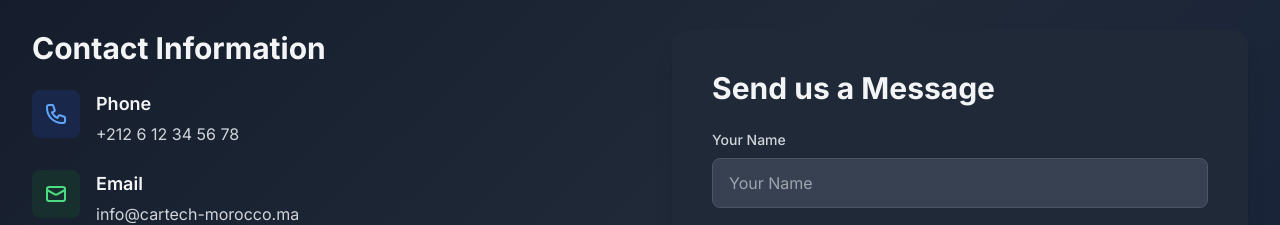
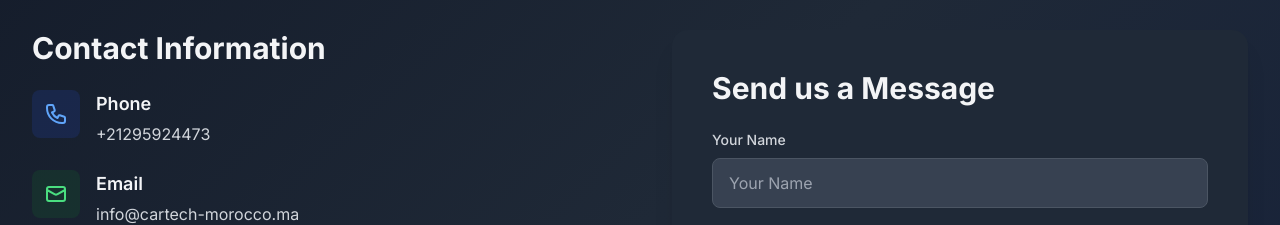
Before and after one commit to ismailelfakir/car-res-morocco, a React (Vite) app in the folder client/: page / in a window 1280 px wide. Shown: the part 3860-4085 px from the top of the page. Built offline with nearby package versions, Linux system fonts and the light colour scheme; no server answers.

Commit message:
updating num

```diff
--- a/client/src/pages/Home.tsx
+++ b/client/src/pages/Home.tsx
@@ -508,10 +508,10 @@ const Home: React.FC = () => {
                         {t('home.contact.info.phone')}
                       </h4>
                       <button
-                        onClick={() => copyToClipboard('+212 6 12 34 56 78', 'phone')}
+                        onClick={() => copyToClipboard('+21295924473', 'phone')}
                         className="flex items-center space-x-2 text-gray-600 dark:text-gray-300 hover:text-blue-600 dark:hover:text-blue-400 transition-colors group"
                       >
-                        <span>+212 6 12 34 56 78</span>
+                        <span>+21295924473</span>
                         <div className="relative">
                           {copiedItem === 'phone' ? (
                             <svg className="w-4 h-4 text-green-500" fill="none" stroke="currentColor" viewBox="0 0 24 24">
```
